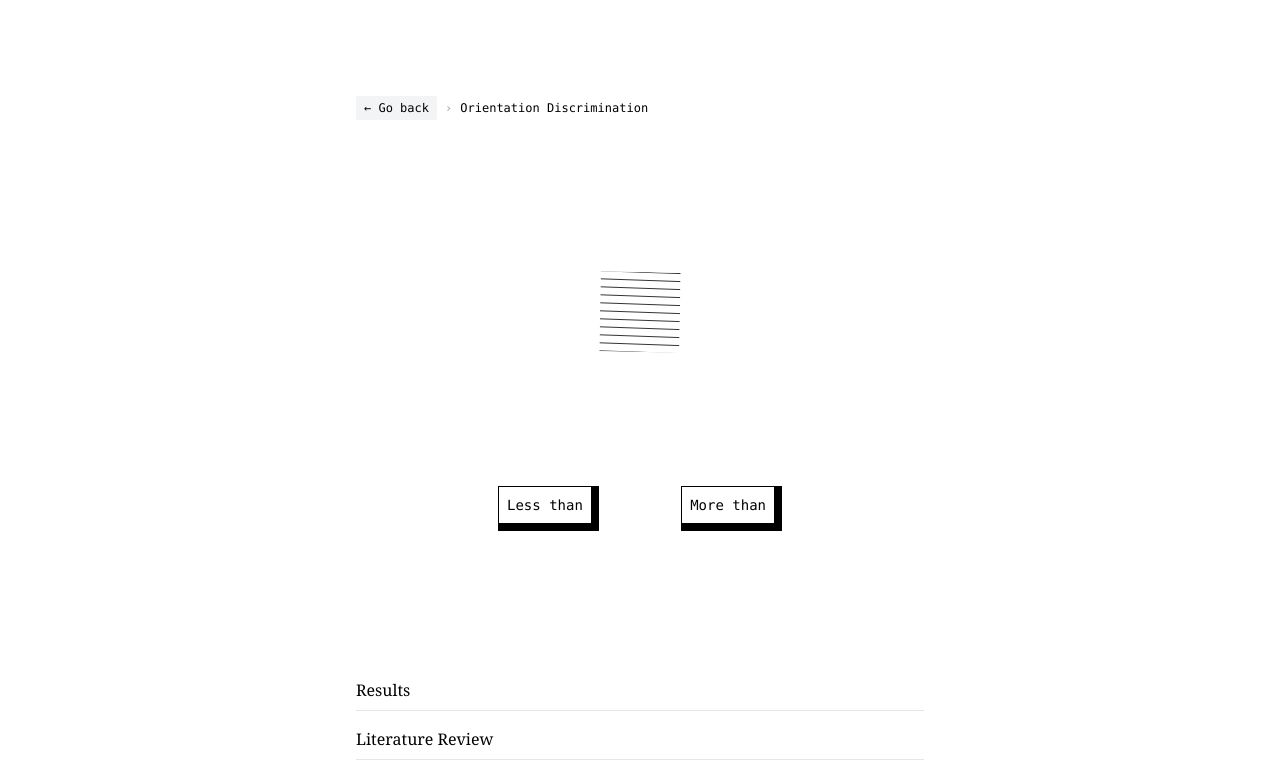
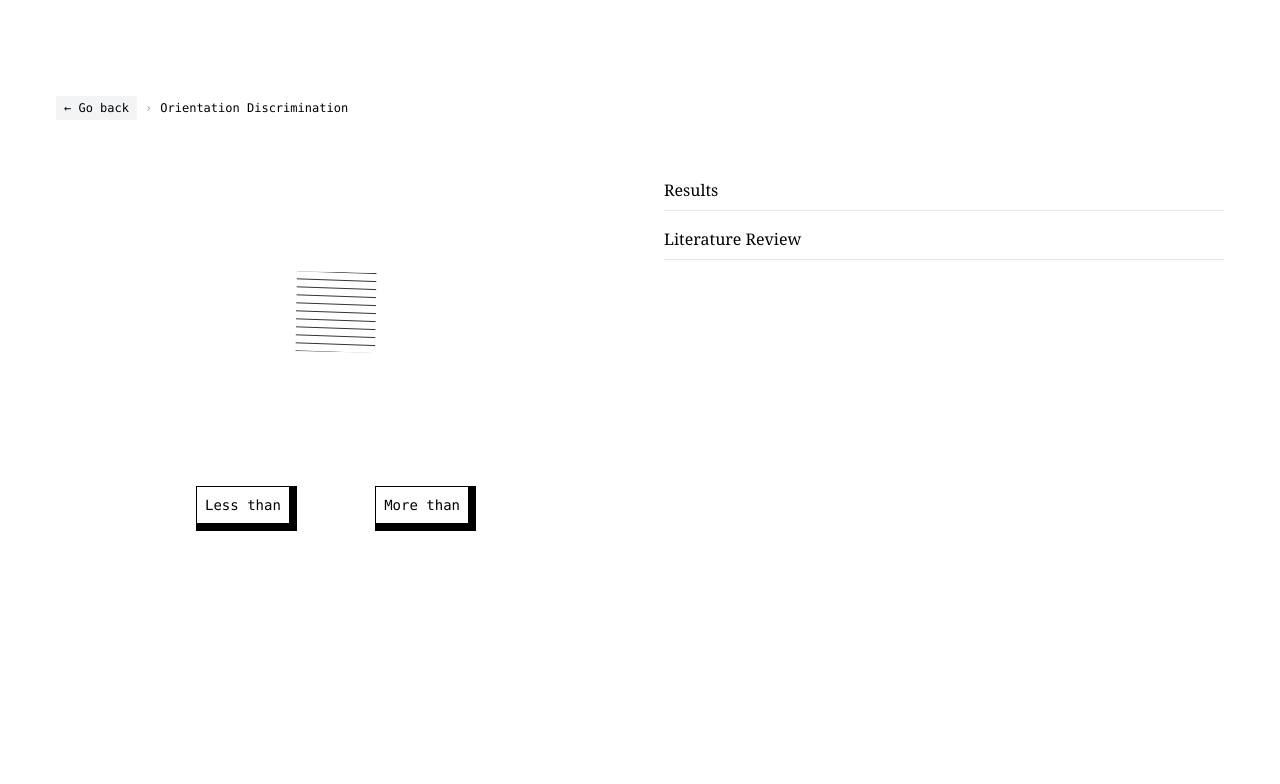
Before and after one commit to aeronjl/boundary, a SvelteKit app: page /orientation-discrimination in a window 1280 px wide. Shown: the top 784 px of the page. Built offline with nearby package versions, Linux system fonts and the light colour scheme.

Commit message:
animate resize when loading experiments

```diff
--- a/src/routes/(experiments)/+layout.svelte
+++ b/src/routes/(experiments)/+layout.svelte
@@ -51,10 +51,12 @@
 </script>
 
 <div>
+	<div class="grid grid-cols-2 gap-12">
     <div class="h-[500px]">
         <slot></slot>
     </div>
 
+	<div>
     {#await ComponentsPromise}
         <p>Loading components...</p>
     {:then components}
@@ -88,3 +90,5 @@
         <p>Error loading components: {error.message}</p>
     {/await}
 </div>
+	</div>
+</div>
--- a/src/routes/+layout.svelte
+++ b/src/routes/+layout.svelte
@@ -2,12 +2,31 @@
     import '../app.css';
     import { page } from '$app/stores';
     import { browser } from '$app/environment';
-	import { fly, slide, fade } from 'svelte/transition';
+    import { fly, fade } from 'svelte/transition';
+    import { cubicOut } from 'svelte/easing';
+    import { tweened } from 'svelte/motion';
 
     let currentPage: string = '';
 
     $: if (browser) {
         currentPage = formatPathToTitle($page.url.pathname);
+    }
+
+    // Check if the current route is within the (experiments) group
+    $: isExperimentPage = $page.url.pathname.split('/').some(segment =>
+        ['n-armed-bandit', 'n-back', 'orientation-discrimination', 'ten-item-personality-inventory', 'intertemporal-choice']
+        .includes(segment)
+    );
+
+    // Create a tweened store for the max-width
+    const maxWidth = tweened(600, {
+        duration: 300,
+        easing: cubicOut
+    });
+
+    // Update the maxWidth whenever isExperimentPage changes
+    $: {
+        maxWidth.set(isExperimentPage ? 1200 : 600);
     }
 
     function goBack() {
@@ -19,19 +38,14 @@
     }
 
     function formatPathToTitle(path: string): string {
-		// Remove the leading slash if present and then split the string by hyphens
         const parts = path.replace(/^\//, '').split('-');
-
-		// Capitalize each part and join them with a space
-		const formattedTitle = parts
+        return parts
             .map((part) => part.charAt(0).toUpperCase() + part.slice(1))
             .join(' ');
-
-		return formattedTitle;
     }
 </script>
 
-<div class="relative mx-auto max-w-[600px] px-4">
+<div class="relative mx-auto px-4" style="max-width: {$maxWidth}px">
     {#if $page.url.pathname === '/'}
         <div
             transition:fade={{ duration: 200 }}
@@ -71,4 +85,6 @@
     <slot></slot>
 </div>
 
-<style></style>
+<style>
+    /* Any additional styles */
+</style>
```
Lines whose indentation alone changed are shown as unchanged.
